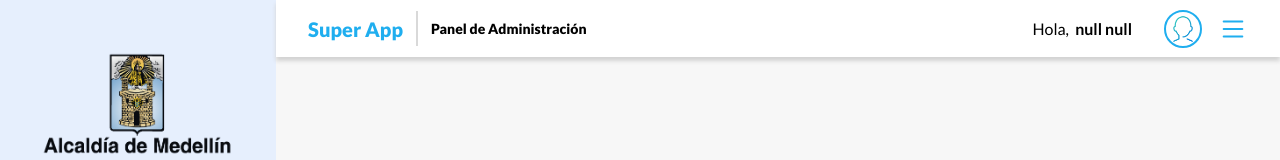
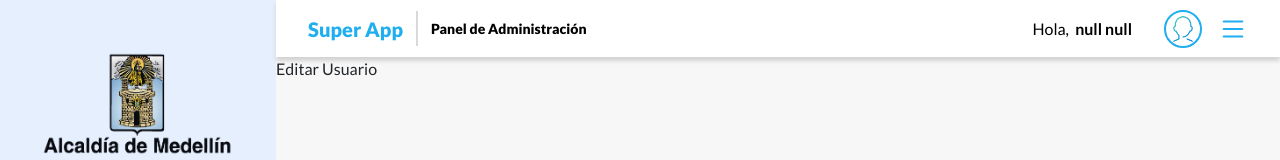
Before and after one commit to lavalbuena357/paneladmin-superapp, a React (Create React App) app: page /inicio/editar-usuario in a window 1280 px wide. Shown: the top 160 px of the page. Built offline with nearby package versions, Linux system fonts and the light colour scheme.

Commit message:
ruta crear usuario

```diff
--- a/src/components/DashBoard/DashBoard.jsx
+++ b/src/components/DashBoard/DashBoard.jsx
@@ -1,16 +1,16 @@
 import React, { useState } from 'react'
 import style from './DashBoard.module.css'
-import { Route, useHistory } from "react-router-dom"
+import { Route } from "react-router-dom"
 import LeftPanel from './LeftPanel/LeftPanel'
 import Nav from './Nav/Nav'
 import Main from './Main/Main'
 import Usuarios from './Usuarios/Usuarios'
 import VerUsuario from './Usuarios/VerUsuario/VerUsuario'
+import EditarUsuario from './Usuarios/EditarUsuario/EditarUsuario'
+import CrearUsuario from './Usuarios/CrearUsuario/CrearUsuario'
 
 function DashBoard() {
   const [active, setActive] = useState('inicio')
-
-  const history = useHistory()
 
   return (
     <div className={`${style.dashboard} ${style.parent_div}`} style={{ backgroundColor: '#f7f7f7' }}>
@@ -27,8 +27,14 @@ function DashBoard() {
             <Route path='/inicio/usuarios'>
               <Usuarios />
             </Route>
+            <Route path='/inicio/crear-usuario'>
+              <CrearUsuario />
+            </Route>
             <Route path='/inicio/ver-usuario'>
               <VerUsuario />
+            </Route>
+            <Route path='/inicio/editar-usuario'>
+              <EditarUsuario />
             </Route>
           </div>
         </div>
```
